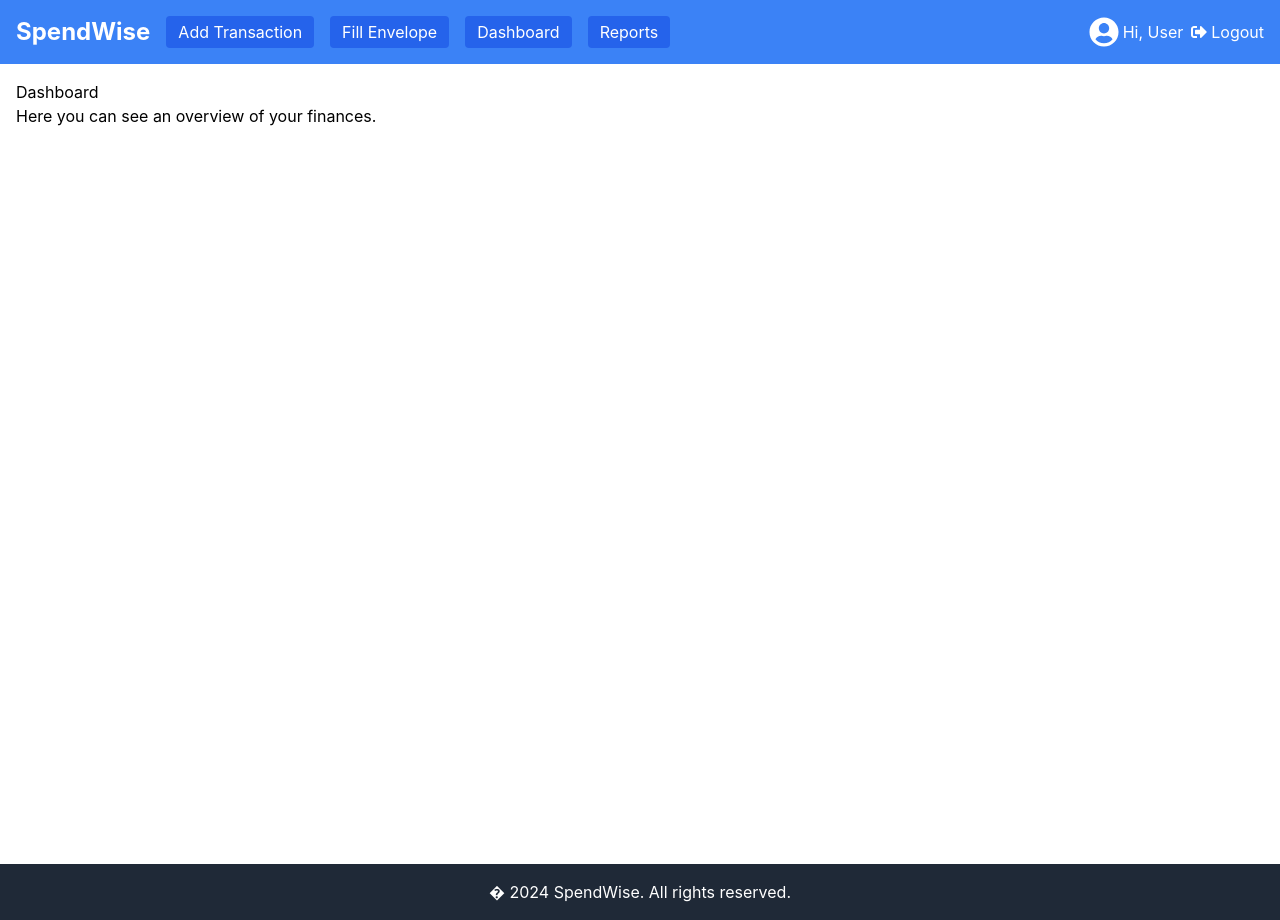
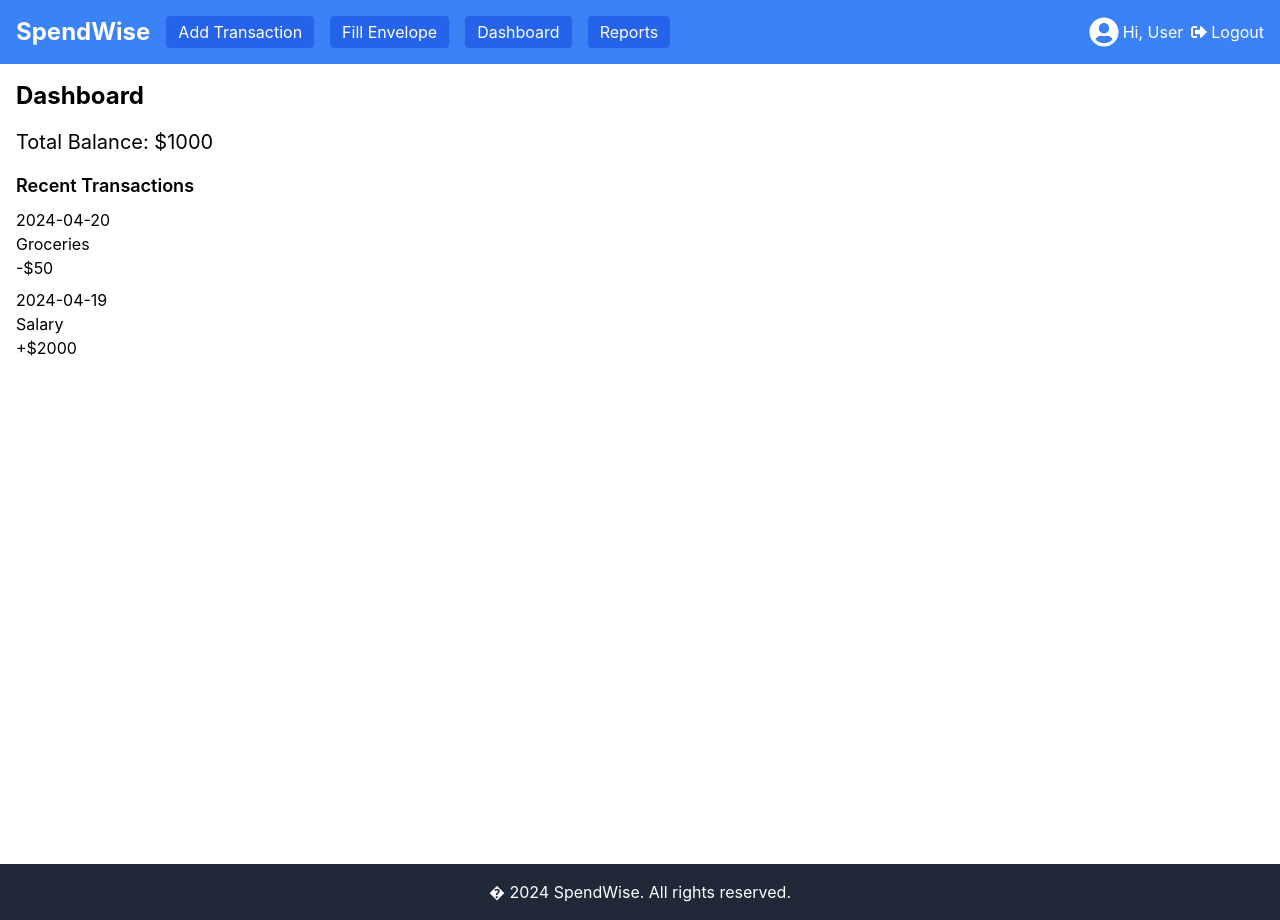
Before and after one commit to sunilpargi/spendwise, a React (Create React App) app: page /dashboard in a window 1280 px wide. Built offline with nearby package versions, Linux system fonts and the light colour scheme.

Commit message:
Created DashboardPage component and integrated it with App.js

```diff
--- a/src/pages/DashboardPage.js
+++ b/src/pages/DashboardPage.js
@@ -1,10 +1,36 @@
-import React from 'react';
+const DashboardPage = () => {
+    // Placeholder data for demonstration purposes
+    const totalBalance = 1000;
+    const recentTransactions = [
+        { id: '1', date: '2024-04-20', description: 'Groceries', amount: -50 },
+        { id: '2', date: '2024-04-19', description: 'Salary', amount: 2000 },
+        // Add more recent transactions as needed
+    ];
 
-const DashboardPage = () => {
     return (
-        <div className="p-4">
-            <h1>Dashboard</h1>
-            <p>Here you can see an overview of your finances.</p>
+        <div className="dashboard-page p-4">
+            <h1 className="text-2xl font-bold">Dashboard</h1>
+
+            {/* Display total balance */}
+            <div className="total-balance my-4">
+                <h2 className="text-xl">Total Balance: ${totalBalance}</h2>
+            </div>
+
+            {/* Display recent transactions */}
+            <div className="recent-transactions my-4">
+                <h3 className="text-lg font-semibold">Recent Transactions</h3>
+                <ul>
+                    {recentTransactions.map((transaction) => (
+                        <li key={transaction.id} className="my-2">
+                            <div>{transaction.date}</div>
+                            <div>{transaction.description}</div>
+                            <div>{transaction.amount < 0 ? '-' : '+'}${Math.abs(transaction.amount)}</div>
+                        </li>
+                    ))}
+                </ul>
+            </div>
+
+            {/* Add other dashboard components as needed */}
         </div>
     );
 };
--- a/src/pages/FillEnvelopePage.js
+++ b/src/pages/FillEnvelopePage.js
@@ -1,4 +1,4 @@
-import React from 'react';
+import React, { useState } from 'react';
 import FillEnvelopeForm from '../components/FillEnvelopeForm';
 
 
```
